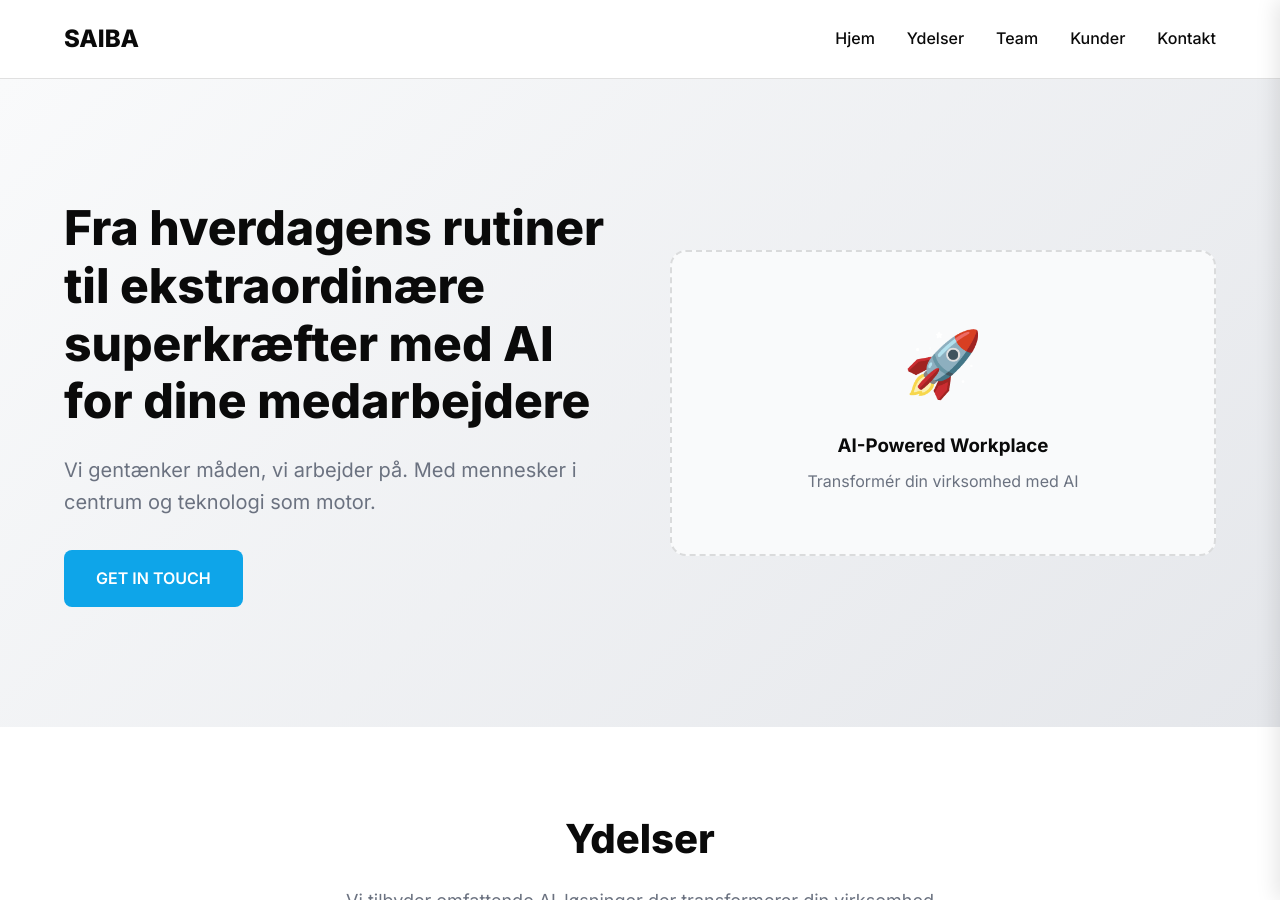
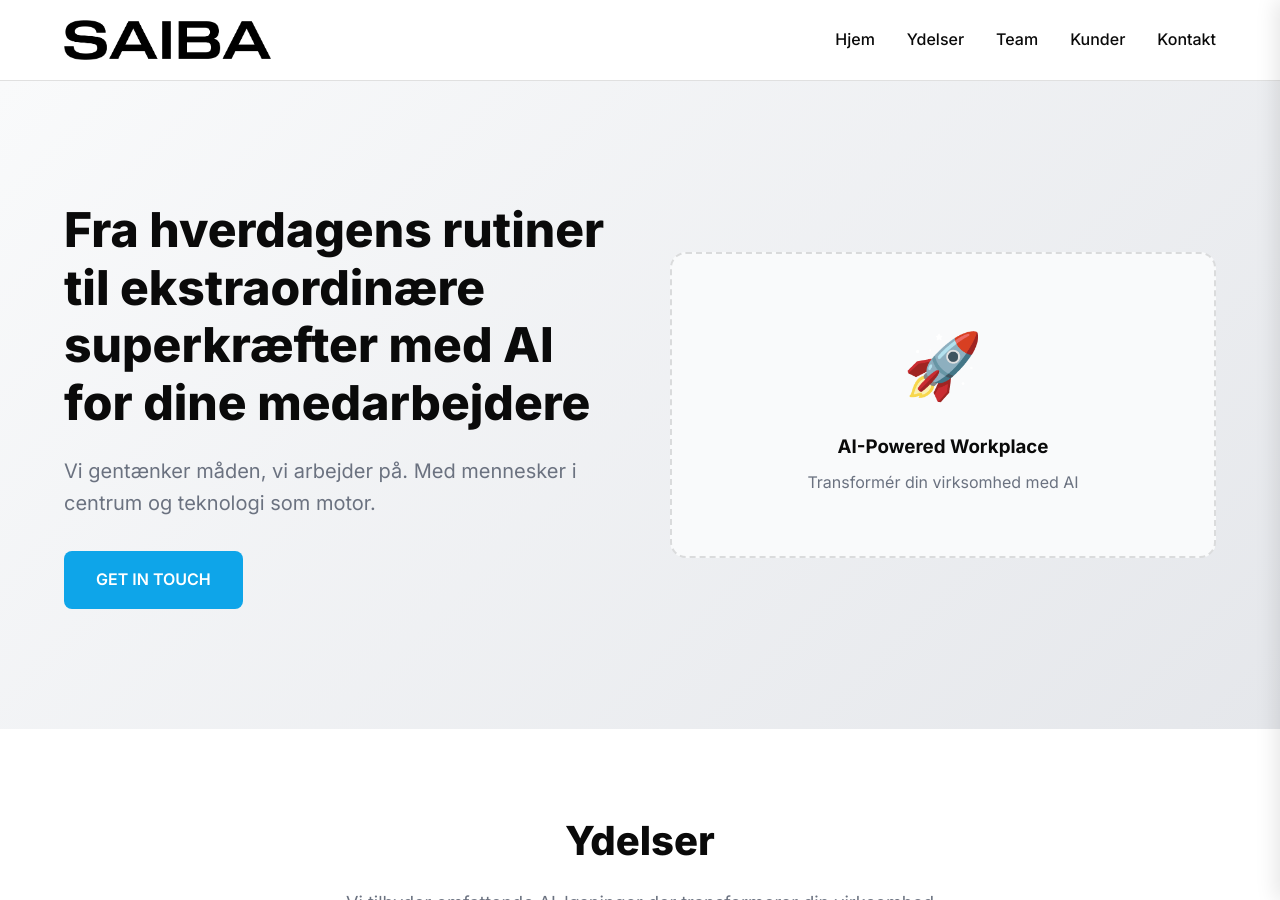
Before and after one commit to b4ltasar/saibaweb, a Jekyll site: the page built from index.html, in a window 1280 px wide and 900 px high. Built offline with Jekyll 4.4.1, drawn with Linux system fonts in a browser that asks for light colours.

Commit message:
Fix logos in header/footer, team images paths, extend AI facts click area to edges, smart positioning

```diff
--- a/_includes/footer.html
+++ b/_includes/footer.html
@@ -2,7 +2,7 @@
   <div class="container">
     <div class="footer-content">
       <div class="footer-section">
-        <h3>{{ site.title }}</h3>
+        <img src="{{ '/assets/images/saiba-logo-white.png' | relative_url }}" alt="{{ site.title }}" class="footer-logo">
         <p>{{ site.description }}</p>
       </div>
 
--- a/_includes/header.html
+++ b/_includes/header.html
@@ -1,7 +1,9 @@
 <header class="site-header">
   <div class="container">
     <nav class="nav">
-      <a href="{{ '/' | relative_url }}" class="logo">{{ site.title }}</a>
+      <a href="{{ '/' | relative_url }}" class="logo">
+        <img src="{{ '/assets/images/saiba-logo-black.png' | relative_url }}" alt="{{ site.title }}" class="logo-img">
+      </a>
 
       <button class="burger" id="burger" aria-label="Toggle menu">
         <span></span>
@@ -23,7 +25,9 @@
   <div class="drawer-backdrop"></div>
   <div class="drawer-content">
     <div class="drawer-header">
-      <span class="drawer-logo">{{ site.title }}</span>
+      <span class="drawer-logo">
+        <img src="{{ '/assets/images/saiba-logo-black.png' | relative_url }}" alt="{{ site.title }}" class="drawer-logo-img">
+      </span>
       <button class="drawer-close" id="drawer-close" aria-label="Close menu">✕</button>
     </div>
     <nav class="drawer-nav">
--- a/assets/css/main.css
+++ b/assets/css/main.css
@@ -43,6 +43,24 @@ body {
   font-weight: 800;
   color: var(--text);
   text-decoration: none;
+  display: flex;
+  align-items: center;
+}
+
+.logo-img {
+  height: 40px;
+  width: auto;
+}
+
+.drawer-logo-img {
+  height: 30px;
+  width: auto;
+}
+
+.footer-logo {
+  height: 50px;
+  width: auto;
+  margin-bottom: 16px;
 }
 
 .nav-links {
@@ -214,6 +232,7 @@ body {
   max-width: 1200px;
   margin: 0 auto;
   text-align: center;
+  position: relative;
 }
 
 .interactive-area {
@@ -226,6 +245,7 @@ body {
   padding-top: 40px;
   cursor: crosshair;
   width: 100%;
+  min-height: 100%;
 }
 
 .main-click-box {
@@ -822,6 +842,18 @@ body {
     font-size: 18px;
   }
 
+  .logo-img {
+    height: 35px;
+  }
+
+  .drawer-logo-img {
+    height: 25px;
+  }
+
+  .footer-logo {
+    height: 40px;
+  }
+
   .fact-box {
     max-width: 220px;
     min-width: 200px;
--- a/assets/js/main.js
+++ b/assets/js/main.js
@@ -113,13 +113,13 @@ document.addEventListener('DOMContentLoaded', function() {
         // Smart positioning to avoid clipping
         const boxWidth = 280;
         const boxHeight = 160;
-        const padding = 20;
+        const padding = 15;
 
-        // Calculate optimal position
+        // Calculate optimal position (center on click)
         let finalX = relativeX - boxWidth / 2;
         let finalY = relativeY - boxHeight / 2;
 
-        // Smart boundary adjustment
+        // Smart boundary adjustment - allow closer to edges
         if (finalX < padding) {
             finalX = padding;
         } else if (finalX + boxWidth > rect.width - padding) {
@@ -132,9 +132,9 @@ document.addEventListener('DOMContentLoaded', function() {
             finalY = rect.height - boxHeight - padding;
         }
 
-        // If still clipping, try alternative positions
-        if (finalY < 100) { // Too close to title box
-            finalY = 100;
+        // Ensure fact box doesn't overlap with title box
+        if (finalY < 120) {
+            finalY = 120;
         }
 
         factBox.style.left = finalX + 'px';
```
